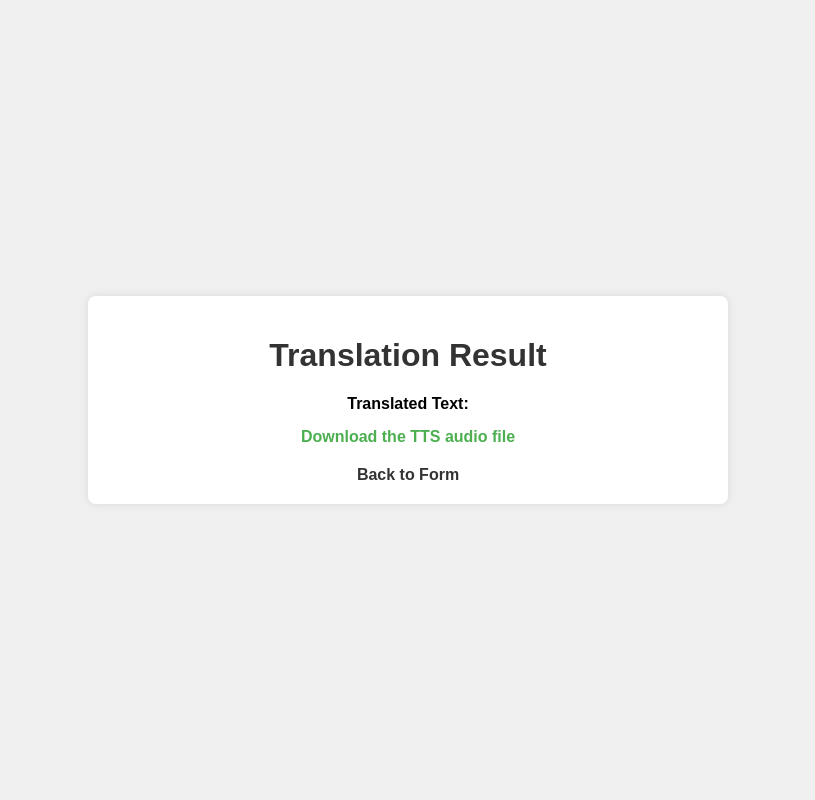
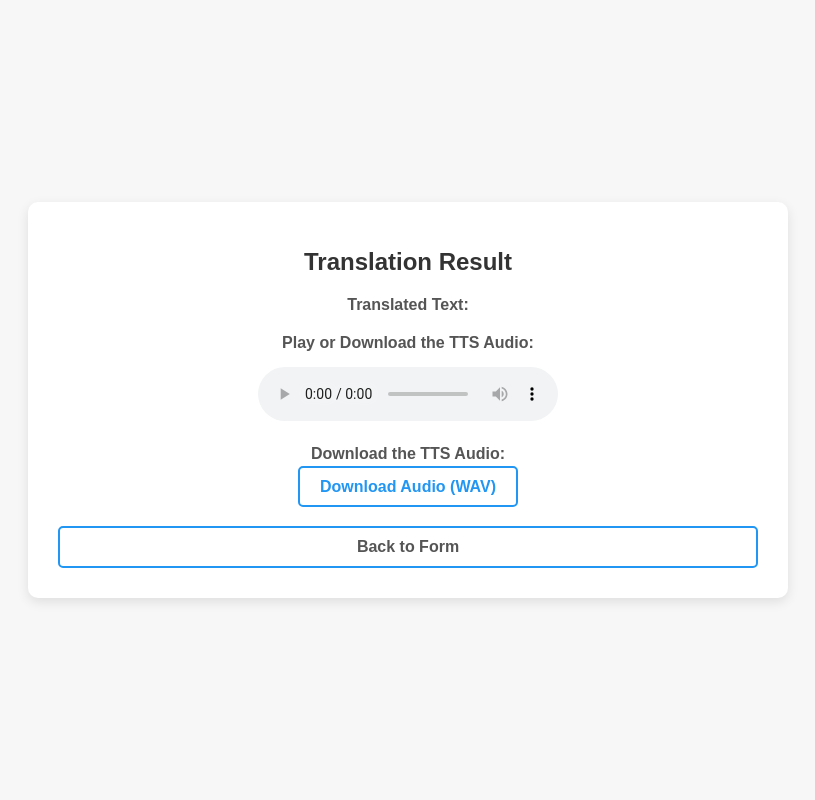
Before and after one commit to Arun-kumar-4/Flask-Render-Deployment, a Flask app: template Text-to-Speech/templates/result.html in a window 1280 px wide. Shown: the whole page, without its empty margins (232-1047 px from the left). Run offline with Flask 3, Linux system fonts and the light colour scheme; the template is opened without the code that fills it, so the values that code supplies are empty.

Commit message:
updated app.py and templates

```diff
--- a/Text-to-Speech/app.py
+++ b/Text-to-Speech/app.py
@@ -1,16 +1,16 @@
-from flask import Flask, request, render_template, send_file
+from flask import Flask, request, render_template, send_file, redirect, url_for
 from googletrans import Translator
 from gtts import gTTS
-import os
+import io
 import logging
 
 app = Flask(__name__)
 
-# Define the folder where output files will be saved
-OUTPUT_FOLDER = 'static'
-
 # Set up logging
 logging.basicConfig(level=logging.DEBUG)
+
+# Global variable to store audio in memory
+audio_memory = None
 
 def translate_text(text, target_lang='hi'):
     translator = Translator()
@@ -21,24 +21,30 @@
         logging.error(f"Error in translation: {e}")
         return None
 
-def tts_generate(text, lang, filename):
+def tts_generate_in_memory(text, lang):
     try:
         tts = gTTS(text=text, lang=lang)
-        tts.save(filename)
+        # Store audio in a BytesIO object instead of a file
+        audio_file = io.BytesIO()
+        tts.write_to_fp(audio_file)
+        audio_file.seek(0)  # Move the cursor to the beginning of the file
+        return audio_file
     except ValueError as e:
         logging.error(f"Error in TTS generation: {e}")
+        return None
     except Exception as e:
         logging.error(f"Unexpected error in TTS: {e}")
+        return None
 
-# Route to display the form (GET) or handle form submission (POST)
-@app.route('/index', methods=['GET'])
+# Route to display the form (GET)
+@app.route('/', methods=['GET'])
 def index():
-    # This route renders the input form page
     return render_template('index.html')
 
-# Route to handle the result after form submission
+# Route to handle the result after form submission (POST)
 @app.route('/result', methods=['POST'])
 def result():
+    global audio_memory
     if request.method == 'POST':
         input_text = request.form.get('input_text')
         target_lang = request.form.get('target_lang')
@@ -64,39 +70,34 @@
         if translated_text is None:
             return "Error during translation. Please try again."
 
-        # Ensure the output folder exists, create it if not
-        if not os.path.exists(OUTPUT_FOLDER):
-            os.makedirs(OUTPUT_FOLDER)
+        # Generate TTS audio in memory
+        audio_memory = tts_generate_in_memory(translated_text, lang=target_lang)
 
-        # Create the filename based on the target language
-        filename = f"{OUTPUT_FOLDER}/{target_lang}_output.wav"
-
-        # Delete the old file if it exists
-        if os.path.exists(filename):
-            os.remove(filename)
-
-        # Generate TTS
-        try:
-            tts_generate(translated_text, lang=target_lang, filename=filename)
-        except Exception as e:
-            logging.error(f"Error generating TTS: {e}")
+        if audio_memory is None:
             return "Error generating TTS. Please try again."
 
-        # Check if file was created
-        if not os.path.exists(filename):
-            return "Failed to generate audio file. Please try again."
+        # Render result page with a link to listen to the audio or download it
+        return render_template('result.html', translated_text=translated_text)
 
-        # Render the result page with the translated text and generated audio file link
-        return render_template('result.html', translated_text=translated_text, filename=filename)
+# Route to play the audio file in the browser
+@app.route('/play')
+def play_audio():
+    global audio_memory
+    if audio_memory is None:
+        return "Audio not available. Please generate it first."
 
-# Route to handle file downloads
-@app.route('/download/<filename>')
-def download_file(filename):
-    try:
-        return send_file(f'static/{filename}', as_attachment=True, mimetype='audio/wav')
-    except Exception as e:
-        logging.error(f"Error sending file: {e}")
-        return "Error downloading file."
+    # Stream the audio file to the browser for playback
+    return send_file(audio_memory, mimetype='audio/wav', as_attachment=False)
+
+# Route to download the audio file
+@app.route('/download')
+def download_audio():
+    global audio_memory
+    if audio_memory is None:
+        return "Audio not available. Please generate it first."
+
+    # Stream the audio file as a downloadable WAV file
+    return send_file(audio_memory, mimetype='audio/wav', as_attachment=True, download_name='output.wav')
 
 if __name__ == '__main__':
     app.run(debug=True)
--- a/Text-to-Speech/templates/result.html
+++ b/Text-to-Speech/templates/result.html
@@ -12,52 +12,81 @@
             align-items: center;
             height: 100vh;
             margin: 0;
-            background-color: #f0f0f0;
+            background-color: #f7f7f7;
         }
 
         .container {
             background-color: #ffffff;
-            padding: 20px;
-            border-radius: 8px;
-            box-shadow: 0 0 10px rgba(0, 0, 0, 0.1);
-            width: 90%;
-            max-width: 600px;
+            padding: 30px;
+            border-radius: 10px;
+            box-shadow: 0 4px 12px rgba(0, 0, 0, 0.1);
+            width: 100%;
+            max-width: 700px;
             text-align: center;
         }
 
         h1 {
             color: #333;
+            margin-bottom: 20px;
+            font-size: 24px;
         }
 
         p {
             margin: 15px 0;
+            font-size: 16px;
+            color: #555;
         }
 
         a {
-            color: #4CAF50;
+            color: #2196F3;
             text-decoration: none;
             font-weight: bold;
+            padding: 10px 20px;
+            border: 2px solid #2196F3;
+            border-radius: 5px;
+            transition: background-color 0.3s, color 0.3s;
         }
 
         a:hover {
-            text-decoration: underline;
+            background-color: #2196F3;
+            color: #fff;
+        }
+
+        .audio-section {
+            margin-top: 20px;
         }
 
         .back-link {
             display: block;
-            margin-top: 20px;
-            color: #333;
+            margin-top: 30px;
+            color: #555;
+        }
+
+        .back-link:hover {
+            color: #000;
         }
     </style>
 </head>
 <body>
     <div class="container">
         <h1>Translation Result</h1>
+
         <p><strong>Translated Text:</strong></p>
         <p>{{ translated_text }}</p>
-        <p>
-            <a href="{{ url_for('download_file', filename=filename) }}" download>Download the TTS audio file</a>
-        </p>
+
+        <div class="audio-section">
+            <p><strong>Play or Download the TTS Audio:</strong></p>
+            <audio controls>
+                <source src="{{ url_for('play_audio') }}" type="audio/wav">
+                Your browser does not support the audio element.
+            </audio>
+        </div>
+
+        <div class="audio-section">
+            <p><strong>Download the TTS Audio:</strong></p>
+            <a href="{{ url_for('download_audio') }}">Download Audio (WAV)</a>
+        </div>
+
         <a class="back-link" href="{{ url_for('index') }}">Back to Form</a>
     </div>
 </body>
```
Also changed, not shown: Text-to-Speech/templates/index.html (+35 -20 lines).
